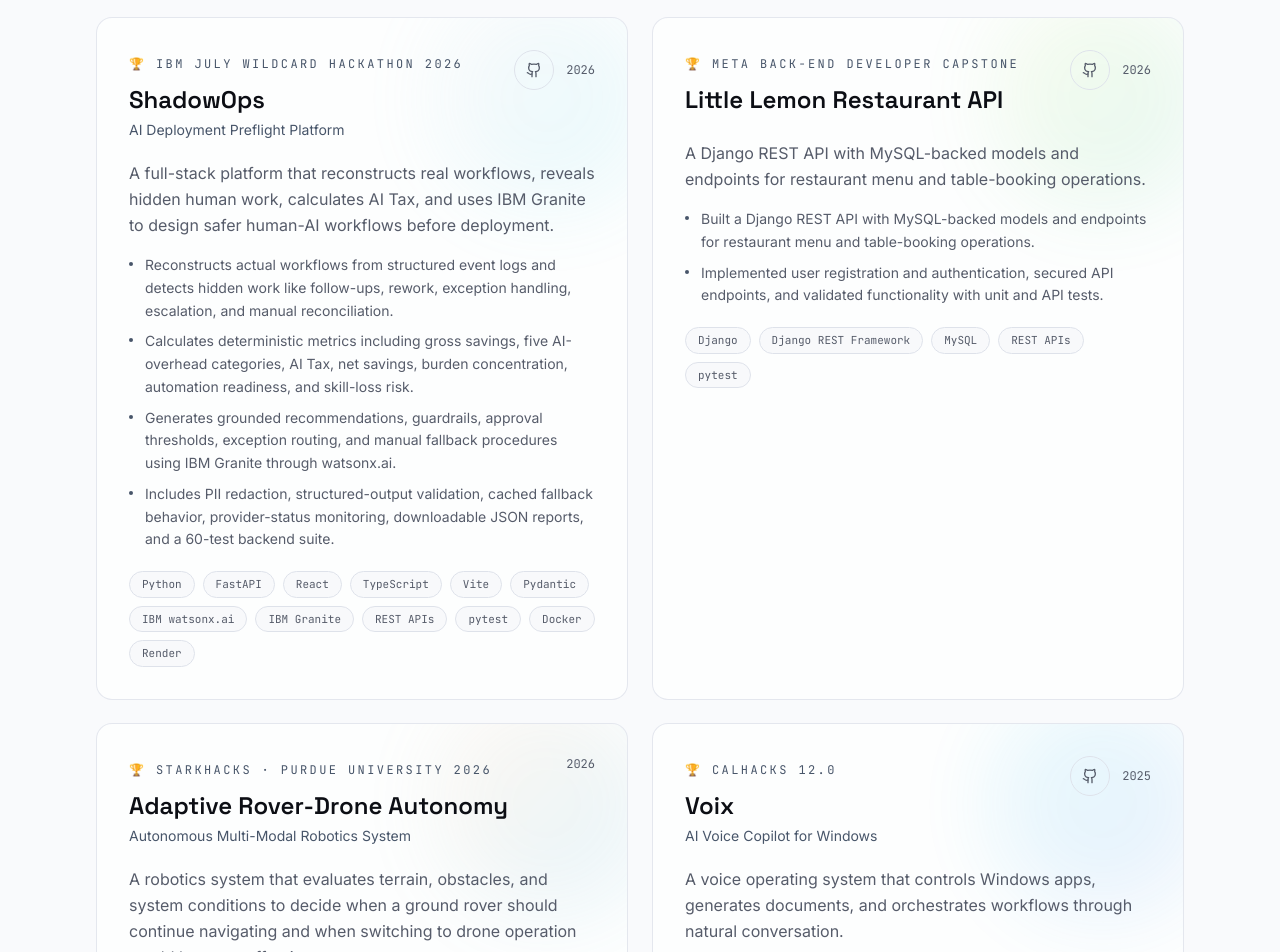
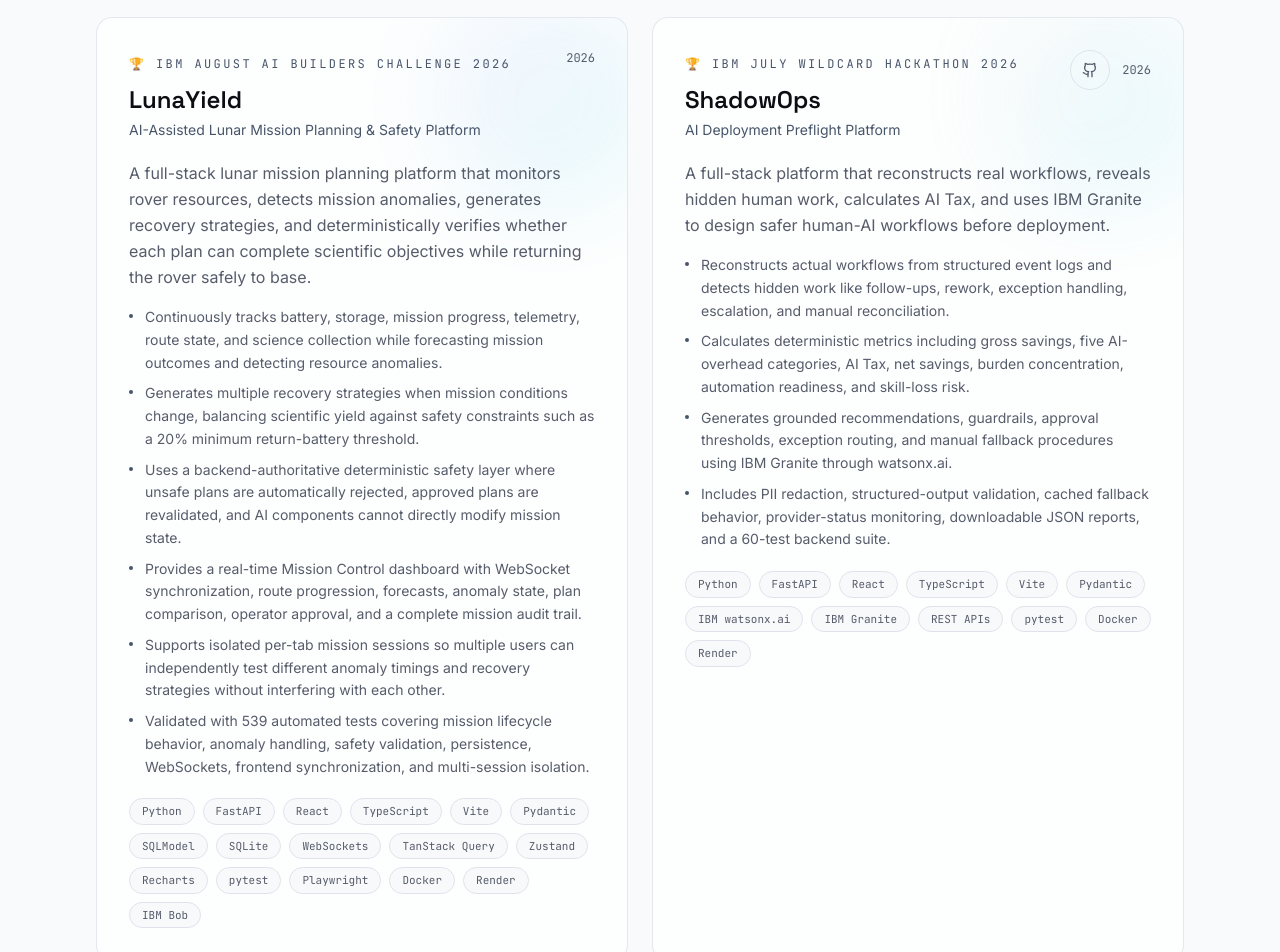
Before and after one commit to unity-darshthakkar/unity-darshthakkar.github.io, a React (Vite) app: page / in a window 1280 px wide. Shown: the part 3420-4372 px from the top of the page. Built offline with nearby package versions, Linux system fonts and the light colour scheme.

Commit message:
new project

```diff
--- a/src/components/sections/Projects.jsx
+++ b/src/components/sections/Projects.jsx
@@ -124,10 +124,11 @@
     .filter((p) => p.featured)
     .sort((a, b) => {
       const priority = {
-        ShadowOps: 0,
-        'Little Lemon Restaurant API': 1,
-        'Adaptive Rover-Drone Autonomy': 2,
-        Voix: 3,
+        LunaYield: 0,
+        ShadowOps: 1,
+        'Little Lemon Restaurant API': 2,
+        'Adaptive Rover-Drone Autonomy': 3,
+        Voix: 4,
       }
       return (priority[a.name] ?? 99) - (priority[b.name] ?? 99)
     })
--- a/src/data/content.js
+++ b/src/data/content.js
@@ -78,6 +78,44 @@
 ]
 
 export const projects = [
+  {
+    name: 'LunaYield',
+    subtitle: 'AI-Assisted Lunar Mission Planning & Safety Platform',
+    award: 'IBM August AI Builders Challenge 2026',
+    year: '2026',
+    blurb:
+      'A full-stack lunar mission planning platform that monitors rover resources, detects mission anomalies, generates recovery strategies, and deterministically verifies whether each plan can complete scientific objectives while returning the rover safely to base.',
+    points: [
+      'Continuously tracks battery, storage, mission progress, telemetry, route state, and science collection while forecasting mission outcomes and detecting resource anomalies.',
+      'Generates multiple recovery strategies when mission conditions change, balancing scientific yield against safety constraints such as a 20% minimum return-battery threshold.',
+      'Uses a backend-authoritative deterministic safety layer where unsafe plans are automatically rejected, approved plans are revalidated, and AI components cannot directly modify mission state.',
+      'Provides a real-time Mission Control dashboard with WebSocket synchronization, route progression, forecasts, anomaly state, plan comparison, operator approval, and a complete mission audit trail.',
+      'Supports isolated per-tab mission sessions so multiple users can independently test different anomaly timings and recovery strategies without interfering with each other.',
+      'Validated with 539 automated tests covering mission lifecycle behavior, anomaly handling, safety validation, persistence, WebSockets, frontend synchronization, and multi-session isolation.',
+    ],
+    tags: [
+      'Python',
+      'FastAPI',
+      'React',
+      'TypeScript',
+      'Vite',
+      'Pydantic',
+      'SQLModel',
+      'SQLite',
+      'WebSockets',
+      'TanStack Query',
+      'Zustand',
+      'Recharts',
+      'pytest',
+      'Playwright',
+      'Docker',
+      'Render',
+      'IBM Bob',
+    ],
+    accent: 'from-indigo-300 to-cyan-400',
+    featured: true,
+    github: null,
+  },
   {
     name: 'ShadowOps',
     subtitle: 'AI Deployment Preflight Platform',
```
Also changed, not shown: portfolio-review.png (added), 1 other file (tests, documents, lock files or other folders).
